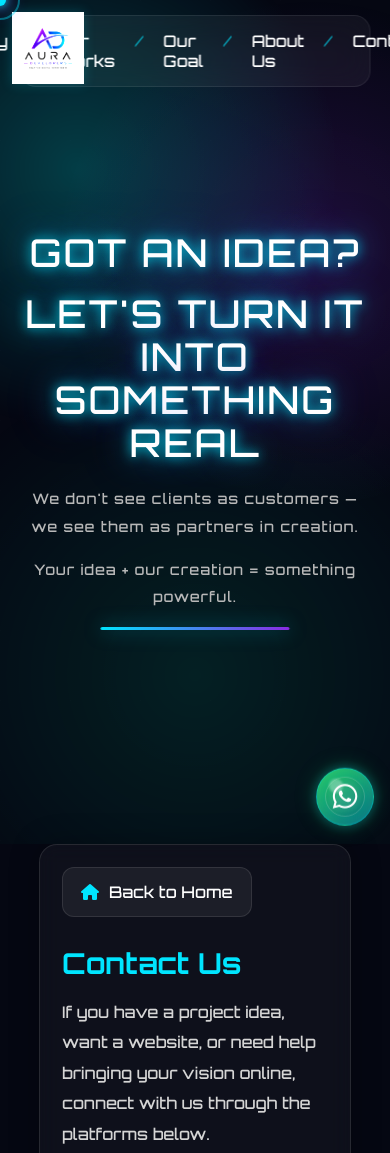
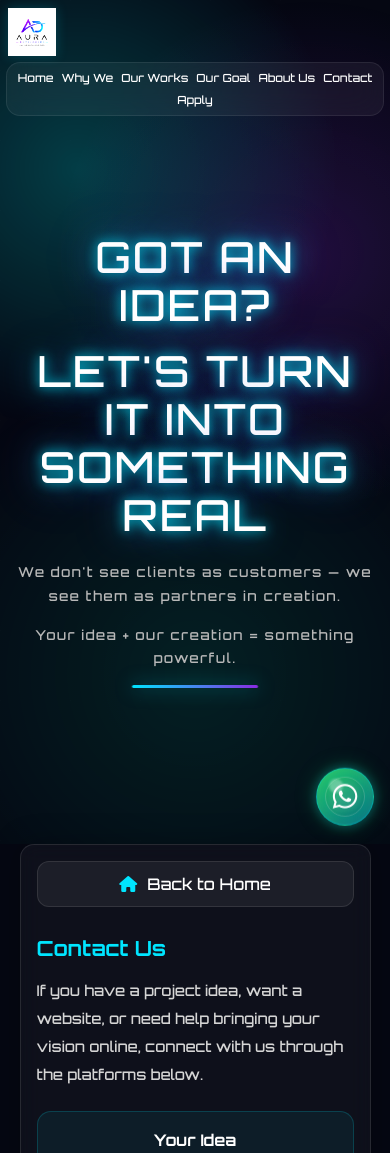
Before and after one commit to top-players/AURA-DEVELOPERS, a plain HTML site: page contact.html in a window 390 px wide. Shown: the top 1153 px of the page. Drawn offline with Linux system fonts and the light colour scheme.

Commit message:
Update contact.html

```diff
--- a/contact.html
+++ b/contact.html
@@ -19,6 +19,7 @@ html, body{
     width:100%;
     min-height:100%;
     scroll-behavior:smooth;
+    overflow-x:hidden;
 }
 
 body{
@@ -143,8 +144,7 @@ body::after{
     top:15px;
     left:50%;
     transform:translateX(-50%);
-    width:90%;
-    max-width:1100px;
+    width:min(1100px, calc(100% - 24px));
     display:flex;
     justify-content:center;
     gap:20px;
@@ -154,12 +154,15 @@ body::after{
     border:1px solid rgba(255,255,255,.08);
     border-radius:16px;
     z-index:9997;
+    flex-wrap:wrap;
+    align-items:center;
 }
 
 .navbar a{
     color:#fff;
     text-decoration:none;
     transition:.3s;
+    white-space:nowrap;
 }
 
 .navbar a:hover{
@@ -187,8 +190,8 @@ body::after{
 }
 
 .big-title{
-    font-size:clamp(2.4rem, 6.5vw, 5.5rem);
-    letter-spacing:5px;
+    font-size:clamp(2.2rem, 6vw, 5.5rem);
+    letter-spacing:clamp(1px, 0.5vw, 5px);
     color:#fff;
     text-shadow:
         0 0 12px rgba(0,229,255,0.9),
@@ -200,8 +203,8 @@ body::after{
 }
 
 .sub-title{
-    font-size:1rem;
-    letter-spacing:2px;
+    font-size:clamp(0.85rem, 2.2vw, 1rem);
+    letter-spacing:clamp(1px, 0.35vw, 2px);
     color:#b8b8b8;
     max-width:980px;
     margin:0 auto 16px;
@@ -210,7 +213,7 @@ body::after{
 }
 
 .line{
-    width:180px;
+    width:min(180px, 42vw);
     height:3px;
     background:linear-gradient(90deg, #00e5ff, #8a2be2);
     margin:0 auto 40px;
@@ -282,16 +285,18 @@ body::after{
     50%{transform:translateY(-5px);}
 }
 
-.contact-box h2{
+.contact-box h2,
+.socials h2,
+.numbers h2{
     color:#00e5ff;
-    font-size:1.8rem;
+    font-size:clamp(1.3rem, 3vw, 1.8rem);
     margin-bottom:16px;
 }
 
 .contact-box p{
     color:#d5d5d5;
     line-height:1.9;
-    font-size:1rem;
+    font-size:clamp(0.92rem, 2.2vw, 1rem);
     margin-bottom:16px;
 }
 
@@ -329,12 +334,6 @@ body::after{
 
 .socials{
     margin-top:28px;
-}
-
-.socials h2{
-    color:#00e5ff;
-    font-size:1.8rem;
-    margin-bottom:16px;
 }
 
 .social-grid{
@@ -389,12 +388,6 @@ body::after{
 
 .numbers{
     margin-top:28px;
-}
-
-.numbers h2{
-    color:#00e5ff;
-    font-size:1.8rem;
-    margin-bottom:16px;
 }
 
 .phone-grid{
@@ -591,17 +584,51 @@ body::after{
 }
 
 @media (max-width:768px){
-    .big-title{
-        letter-spacing:2px;
+    body{
+        cursor:auto;
     }
 
-    .sub-title{
-        font-size:0.9rem;
-        letter-spacing:1px;
+    .cursor,
+    .cursor-ring,
+    .spark{
+        display:none;
+    }
+
+    .site-logo img{
+        width:58px;
+    }
+
+    .navbar{
+        top:70px;
+        width:calc(100% - 16px);
+        gap:8px;
+        padding:10px 10px;
+    }
+
+    .navbar a{
+        font-size:0.78rem;
+    }
+
+    .navbar span{
+        display:none;
+    }
+
+    .hero{
+        padding:165px 14px 50px;
+    }
+
+    .contact-wrap{
+        padding:0 5% 100px;
     }
 
     .contact-box{
-        padding:22px;
+        padding:20px;
+    }
+
+    .formula,
+    .social-grid,
+    .phone-grid{
+        grid-template-columns:1fr;
     }
 
     .floating-whatsapp{
@@ -610,6 +637,65 @@ body::after{
         width:58px;
         height:58px;
         font-size:28px;
+    }
+}
+
+@media (max-width:480px){
+    .site-logo{
+        top:8px;
+        left:8px;
+    }
+
+    .site-logo img{
+        width:48px;
+    }
+
+    .navbar{
+        top:62px;
+        width:calc(100% - 12px);
+        padding:8px 8px;
+        border-radius:14px;
+    }
+
+    .navbar a{
+        font-size:0.7rem;
+    }
+
+    .hero{
+        padding:150px 12px 42px;
+    }
+
+    .big-title{
+        font-size:clamp(1.9rem, 11vw, 3rem);
+    }
+
+    .sub-title{
+        line-height:1.7;
+    }
+
+    .line{
+        width:120px;
+        margin-bottom:28px;
+    }
+
+    .contact-box{
+        padding:16px;
+        border-radius:14px;
+    }
+
+    .back-btn{
+        padding:12px 14px;
+        width:100%;
+        justify-content:center;
+    }
+
+    .social-card,
+    .phone-card{
+        padding:16px;
+    }
+
+    .popup-box{
+        padding:18px;
     }
 }
 </style>
@@ -760,7 +846,9 @@ const ring = document.querySelector(".cursor-ring");
 const popup = document.getElementById("popup");
 const closePopup = document.getElementById("closePopup");
 const floatingWhatsapp = document.getElementById("floatingWhatsapp");
+const isTouch = window.matchMedia("(max-width: 768px), (pointer: coarse)").matches;
 
+if(!isTouch){
     document.addEventListener("mousemove",(e)=>{
         const x = e.clientX;
         const y = e.clientY;
@@ -789,6 +877,7 @@ document.querySelectorAll("a, .formula-card, .phone-card, .contact-box, .back-bt
             ring.classList.remove("hover");
         });
     });
+}
 
 floatingWhatsapp.addEventListener("click", function(e){
     e.preventDefault();
```
Lines whose indentation alone changed are shown as unchanged.
